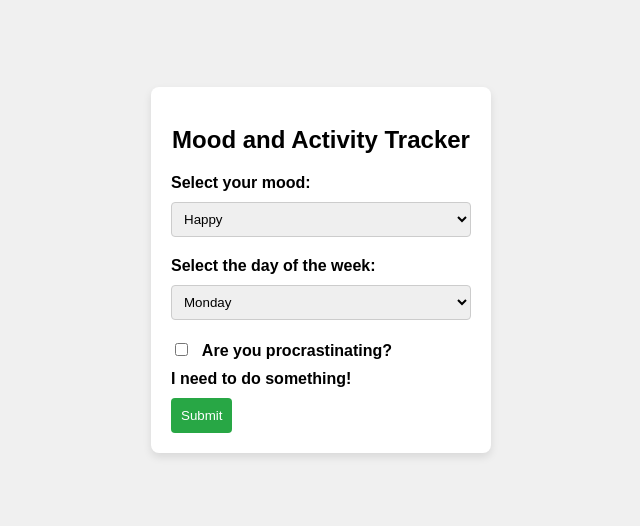
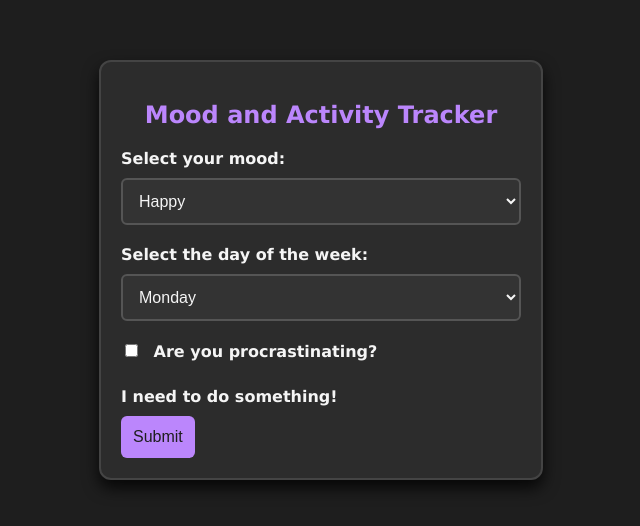
Before and after one commit to ItsJustNicky/ItsJustNicky.github.io, a plain HTML site: page index.html in a window 1280 px wide. Shown: the part 130-656 px from the top of the page, without its empty margins (319-959 px from the left). Drawn offline with Linux system fonts and the light colour scheme.

Commit message:
Actual Start

```diff
--- a/style.css
+++ b/style.css
@@ -1,6 +1,8 @@
+/* General body styling for a dark, gothic theme */
 body {
-    font-family: Arial, sans-serif;
-    background-color: #f0f0f0;
+    font-family: 'Verdana', sans-serif; /* A cleaner, sharp font */
+    background-color: #1e1e1e; /* Dark background */
+    color: #f5f5f5; /* Light text */
     display: flex;
     justify-content: center;
     align-items: center;
@@ -8,34 +10,43 @@ body {
     margin: 0;
 }
 
+/* Container styling for a more gothic look */
 .container {
-    background-color: white;
+    background-color: #2c2c2c; /* Darker container background */
     padding: 20px;
-    border-radius: 8px;
-    box-shadow: 0 4px 8px rgba(0, 0, 0, 0.1);
-    width: 300px;
+    border-radius: 12px;
+    box-shadow: 0 8px 16px rgba(0, 0, 0, 0.8); /* Strong shadow for depth */
+    width: 100%;
+    max-width: 400px; /* Limit width for larger screens */
+    border: 2px solid #444; /* Subtle border for definition */
 }
 
 h2 {
     text-align: center;
     margin-bottom: 20px;
+    color: #bb86fc; /* Gothic purple for headers */
 }
 
 label {
     display: block;
     margin-bottom: 10px;
     font-weight: bold;
+    color: #f5f5f5; /* Light text for labels */
 }
 
-select {
+select, input[type="checkbox"] {
     width: 100%;
-    padding: 8px;
+    padding: 12px;
     margin-bottom: 20px;
-    border-radius: 4px;
-    border: 1px solid #ccc;
+    background-color: #333; /* Darker input backgrounds */
+    color: #f5f5f5; /* Light text for input fields */
+    border: 2px solid #555; /* Subtle border */
+    border-radius: 6px;
+    font-size: 16px;
 }
 
 input[type="checkbox"] {
+    width: auto;
     margin-right: 10px;
 }
 
@@ -51,22 +62,44 @@ input[type="checkbox"] {
 }
 
 button {
-    padding: 10px;
-    background-color: #28a745;
-    color: white;
+    padding: 12px;
+    background-color: #bb86fc; /* Gothic purple for buttons */
+    color: #1e1e1e; /* Dark button text */
     border: none;
-    border-radius: 4px;
+    border-radius: 6px;
+    font-size: 16px;
     cursor: pointer;
+    transition: background-color 0.3s ease;
 }
 
 button:hover {
-    background-color: #218838;
+    background-color: #d68dfc; /* Lighter hover state */
 }
 
 button#add-task {
-    background-color: #007bff;
+    background-color: #03dac5; /* Gothic greenish cyan for task button */
 }
 
 button#add-task:hover {
-    background-color: #0056b3;
+    background-color: #03b5a2; /* Darker hover state for the task button */
 }
+
+/* Media queries for mobile responsiveness */
+@media (max-width: 600px) {
+    .container {
+        padding: 15px;
+    }
+
+    button, select, input[type="checkbox"] {
+        font-size: 14px;
+        padding: 10px;
+    }
+
+    h2 {
+        font-size: 20px;
+    }
+
+    .things-to-do select {
+        margin-right: 5px;
+    }
+}
```
